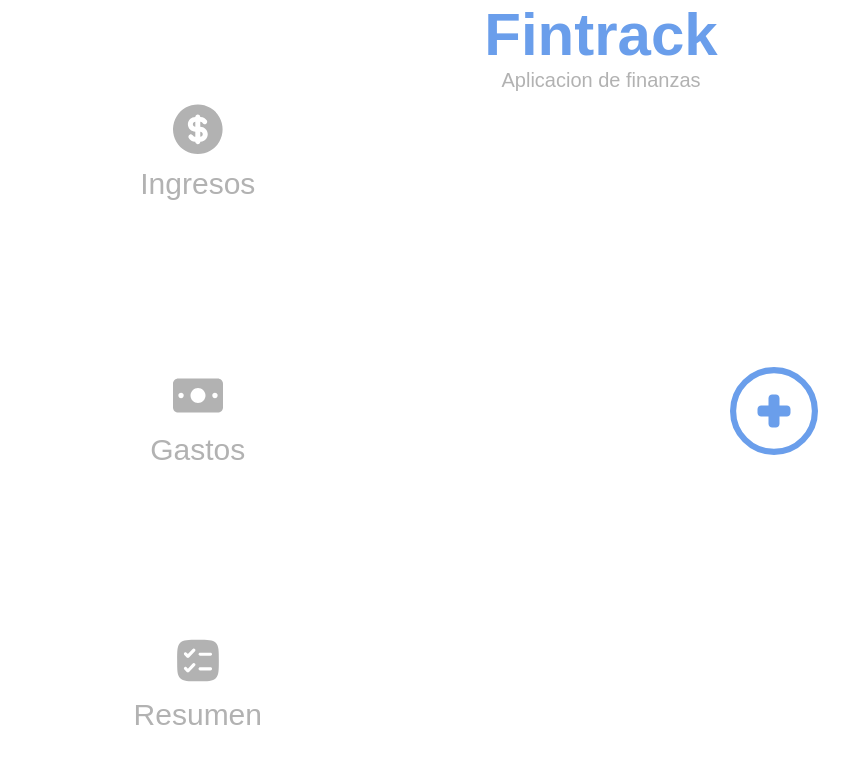
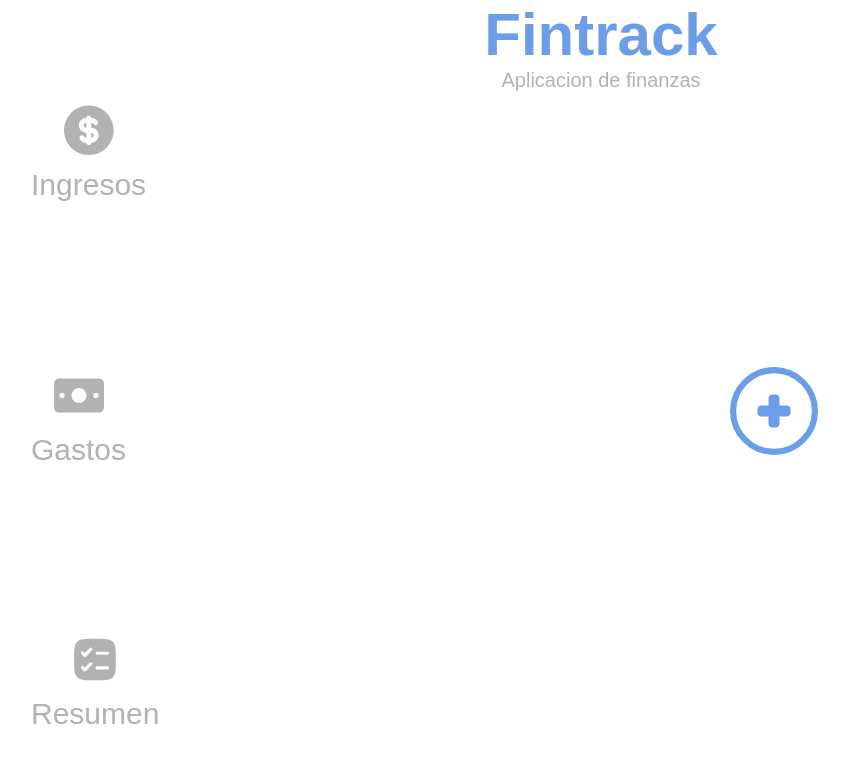
Before and after one commit to lpmvdev7/Fintrack, an Angular app: page / in a window 1280 px wide. Shown: the top 764 px of the page, without its empty margins (39-888 px from the left). Built offline with nearby package versions, Linux system fonts and the light colour scheme; a web font is replaced by a local one.

Commit message:
popUp(feature): cerrar el popUp

```diff
--- /dev/null
+++ b/src/app/main-container/menu/menu-item/menu-item.component.css
@@ -0,0 +1,32 @@
+*{
+    font-family: var(--font-family);
+}
+.menuItem{
+    display: flex;
+    flex-direction: column;
+    align-items: center;
+    background: none;
+    border: none;
+    outline: none;
+}
+
+.menuItem img{
+    width: 50px;
+    height: 50px;
+}
+
+.menuItem span{
+    font-size: var(--font-phone-size);
+    color: var(--fintrackgray);
+}
+
+@media(min-width:744px){
+    .menuItem img{
+        width: 75;
+        height: 75px;
+    }
+
+    .menuItem span{
+        font-size: var(--font-tablet-size);
+    }
+}
--- /dev/null
+++ b/src/app/main-container/menu/menu-item/menu-item.component.html
@@ -0,0 +1,4 @@
+<button class="menuItem">
+        <img src="{{imageUrl}}" alt="Ingresos">
+        <span>{{categoria}}</span>
+</button>
--- a/src/app/main-container/menu/menu.component.html
+++ b/src/app/main-container/menu/menu.component.html
@@ -1,5 +1,5 @@
 <div class="container-menu">
-    <div class="menuItem">
+    <!-- <div class="menuItem">
         <img src="ingresos-icon.svg" alt="Ingresos">
         <span>Ingresos</span>
     </div>
@@ -10,5 +10,9 @@
     <div class="menuItem">
         <img src="resumen-icon.svg" alt="Resumen">
         <span>Resumen</span>
-    </div>
+    </div> -->
+    <app-menu-item categoria="Ingresos" imageUrl="ingresos-icon.svg"></app-menu-item>
+    <app-menu-item categoria="Gastos" imageUrl="gastos-icon.svg"></app-menu-item>
+    <app-menu-item categoria="Resumen" imageUrl="resumen-icon.svg"></app-menu-item>
+
 </div>
--- a/src/app/main-container/menu/menu.component.ts
+++ b/src/app/main-container/menu/menu.component.ts
@@ -1,8 +1,9 @@
 import { Component } from '@angular/core';
+import { MenuItem } from "./menu-item/menu-item.component";
 
 @Component({
   selector: 'app-menu',
-  imports: [],
+  imports: [MenuItem],
   templateUrl: './menu.component.html',
   styleUrl: './menu.component.css',
 })
--- a/src/app/main-container/section/add-item/add-item.component.html
+++ b/src/app/main-container/section/add-item/add-item.component.html
@@ -10,7 +10,7 @@
         </div>
         <div>
             <label for="Cantidad"></label>
-            <input type="text" id="Cantidad" placeholder="Cantidad">
+            <input type="number" id="Cantidad" placeholder="Cantidad">
         </div>
         <button type="submit">Confirmar</button>
     </form>
```
Also changed, not shown: src/app/main-container/menu/menu-item/menu-item.component.ts (added, +12 -0 lines).
